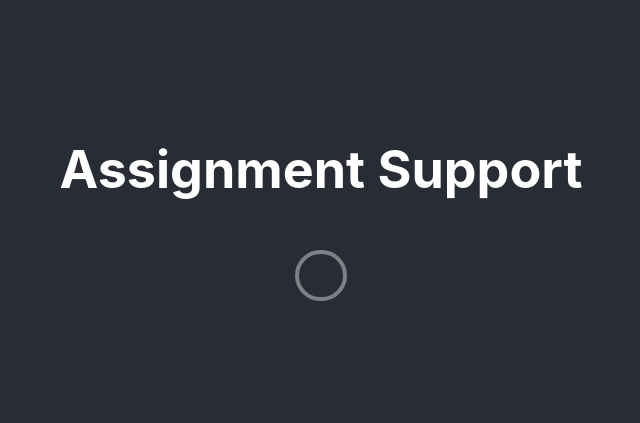
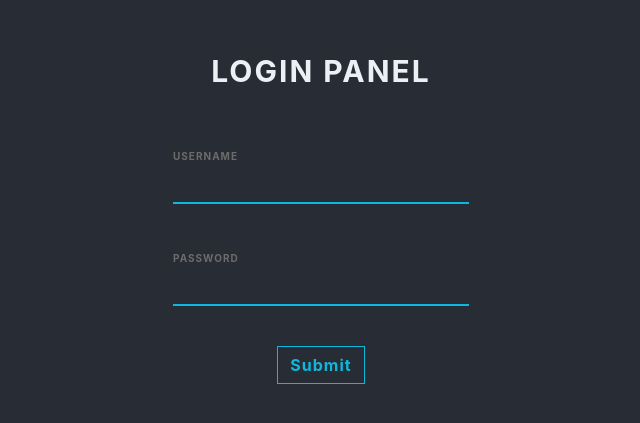
Before and after one commit to prageeth2020/assigmentwritersportal, a React (Create React App) app: page /login in a window 1280 px wide. Shown: the part 191-614 px from the top of the page, without its empty margins (319-959 px from the left). Built offline with nearby package versions, Linux system fonts and the light colour scheme.

Commit message:
7th commit

```diff
--- a/package.json
+++ b/package.json
@@ -8,6 +8,7 @@
     "@testing-library/user-event": "^13.5.0",
     "react": "^18.1.0",
     "react-dom": "^18.1.0",
+    "react-router-dom": "^6.3.0",
     "react-scripts": "5.0.1",
     "web-vitals": "^2.1.4"
   },
--- a/public/index.html
+++ b/public/index.html
@@ -15,6 +15,7 @@
       user's mobile device or desktop. See https://developers.google.com/web/fundamentals/web-app-manifest/
     -->
     <link rel="manifest" href="%PUBLIC_URL%/manifest.json" />
+    <link href="https://cdn.jsdelivr.net/npm/bootstrap@5.0.2/dist/css/bootstrap.min.css" rel="stylesheet" integrity="sha384-EVSTQN3/azprG1Anm3QDgpJLIm9Nao0Yz1ztcQTwFspd3yD65VohhpuuCOmLASjC" crossorigin="anonymous">
     <!--
       Notice the use of %PUBLIC_URL% in the tags above.
       It will be replaced with the URL of the `public` folder during the build.
--- a/src/App.css
+++ b/src/App.css
@@ -13,55 +13,123 @@
   }
 }
 
-.lds-ripple {
-  display: inline-block;
-  position: relative;
-  width: 80px;
-  height: 80px;
-}
-.lds-ripple div {
-  position: absolute;
-  border: 4px solid #fff;
-  opacity: 1;
-  border-radius: 50%;
-  animation: lds-ripple 1s cubic-bezier(0, 0.2, 0.8, 1) infinite;
-}
-.lds-ripple div:nth-child(2) {
-  animation-delay: -0.5s;
-}
-@keyframes lds-ripple {
-  0% {
-    top: 36px;
-    left: 36px;
-    width: 0;
-    height: 0;
-    opacity: 0;
-  }
-  4.9% {
-    top: 36px;
-    left: 36px;
-    width: 0;
-    height: 0;
-    opacity: 0;
-  }
-  5% {
-    top: 36px;
-    left: 36px;
-    width: 0;
-    height: 0;
-    opacity: 1;
-  }
-  100% {
-    top: 0px;
-    left: 0px;
-    width: 72px;
-    height: 72px;
-    opacity: 0;
-  }
+
+
+
+
+.login-box {
+  margin-top: 75px;
+  height: auto;
+  background: #282c34;
+  text-align: center;
 }
 
 
 
+.login-title {
+  margin-top: 15px;
+  text-align: center;
+  font-size: 30px;
+  letter-spacing: 2px;
+  margin-top: 15px;
+  font-weight: bold;
+  color: #ECF0F5;
+}
+
+.login-form {
+  margin-top: 25px;
+  text-align: left;
+}
+
+input[type=text] {
+  background-color: #282c34;
+  border: none;
+  border-bottom: 2px solid #0DB8DE;
+  border-top: 0px;
+  border-radius: 0px;
+  font-weight: bold;
+  outline: 0;
+  margin-bottom: 20px;
+  padding-left: 0px;
+  color: #ECF0F5;
+}
+
+input[type=password] {
+  background-color: #282c34;
+  border: none;
+  border-bottom: 2px solid #0DB8DE;
+  border-top: 0px;
+  border-radius: 0px;
+  font-weight: bold;
+  outline: 0;
+  padding-left: 0px;
+  margin-bottom: 20px;
+  color: #ECF0F5;
+}
+
+.form-group {
+  margin-bottom: 40px;
+  outline: 0px;
+}
+
+.form-control:focus {
+  border-color: inherit;
+  -webkit-box-shadow: none;
+  box-shadow: none;
+  border-bottom: 2px solid #0DB8DE;
+  outline: 0;
+  background-color: #282c34;
+  color: #ECF0F5;
+}
+
+input:focus {
+  outline: none;
+  box-shadow: 0 0 0;
+}
+
+label {
+  margin-bottom: 0px;
+}
+
+.form-control-label {
+  font-size: 10px;
+  color: #6C6C6C;
+  font-weight: bold;
+  letter-spacing: 1px;
+}
+
+.btn-outline-primary {
+  border-color: #0DB8DE;
+  color: #0DB8DE;
+  border-radius: 0px;
+  font-weight: bold;
+  letter-spacing: 1px;
+}
+
+.btn-outline-primary:hover {
+  background-color: #0DB8DE;
+  right: 0px;
+}
+
+.login-btm {
+  float: left;
+}
+
+.login-button {
+  padding-right: 0px;
+  text-align: right;
+  margin-bottom: 25px;
+}
+
+.login-text {
+  text-align: left;
+  padding-left: 0px;
+  color: #A2A4A4;
+}
+
+.loginbttm {
+  padding: 0px;
+}
 
 
 
@@ -74,8 +142,8 @@
   display: flex;
   flex-direction: column;
   align-items: center;
+  text-align: left;
   justify-content: center;
-  font-size: calc(10px + 2vmin);
   color: white;
 }
 
--- a/src/App.js
+++ b/src/App.js
@@ -1,15 +1,17 @@
-import './App.css';
+
+import {BrowserRouter, Route, Routes} from "react-router-dom";
+import Login from "./ui/login";
+import Main from "./ui/main";
 
 function App() {
   return (
-    <div className="App">
-      <header className="App-header">
-            <h1>Assignment Support</h1>
-          <div className="lds-ripple">
-              <div></div>
-              <div></div>
-          </div>
-      </header>
+    <div>
+      <BrowserRouter>
+        <Routes>
+          <Route path="/" element={<Main/>}/>
+            <Route path="/login" element={<Login/>}/>
+        </Routes>
+      </BrowserRouter>
     </div>
   );
 }
--- /dev/null
+++ b/src/ui/login.js
@@ -0,0 +1,33 @@
+import '../App.css';
+import {Component} from "react";
+
+class Login extends Component {
+    render() {
+        return (
+            <div className="App">
+                <div className="App-header ">
+                    <div className="container w-25 mx-auto">
+                        <div className="col-lg-12 login-title">
+                            LOGIN PANEL
+                        </div>
+                        <br/><br/>
+                        <div className="form-group">
+                            <label className="form-control-label">USERNAME</label>
+                            <input type="text" className="form-control" id="exampleInputEmail1"
+                                   aria-describedby="emailHelp"/>
+                        </div>
+                        <div className="form-group">
+                            <label className="form-control-label">PASSWORD</label>
+                            <input type="password" className="form-control" id="exampleInputPassword1"/>
+                        </div>
+                        <div className="text-center">
+                            <button type="submit" className="btn btn-outline-primary">Submit</button>
+                        </div>
+                    </div>
+                </div>
+            </div>
+        );
+    }
+}
+
+export default Login;
--- /dev/null
+++ b/src/ui/main.js
@@ -0,0 +1,25 @@
+import '../App.css';
+import {Component} from "react";
+
+class Main extends Component {
+    constructor(props) {
+        if(localStorage.getItem("assignmentsupportlogin") == null){
+            window.location.href="./login";
+        }
+        super(props);
+        this.state = {
+
+        }
+    }
+    render() {
+        return (
+            <div className="App">
+                <div className="App-header ">
+                    <h1>Main</h1>
+                </div>
+            </div>
+        );
+    }
+}
+
+export default Main;
```
Also changed, not shown: 1 other file (tests, documents, lock files or other folders).
